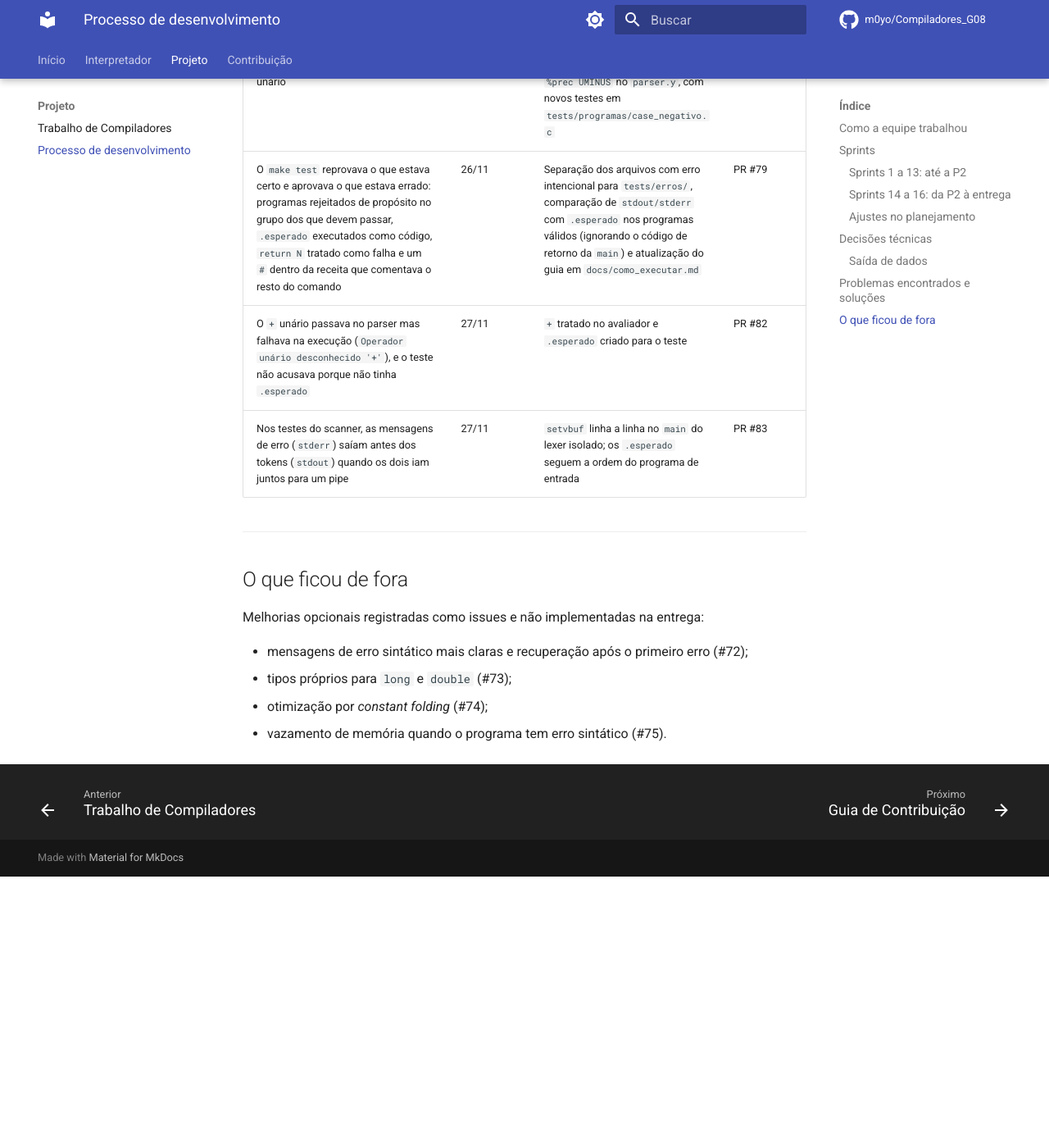
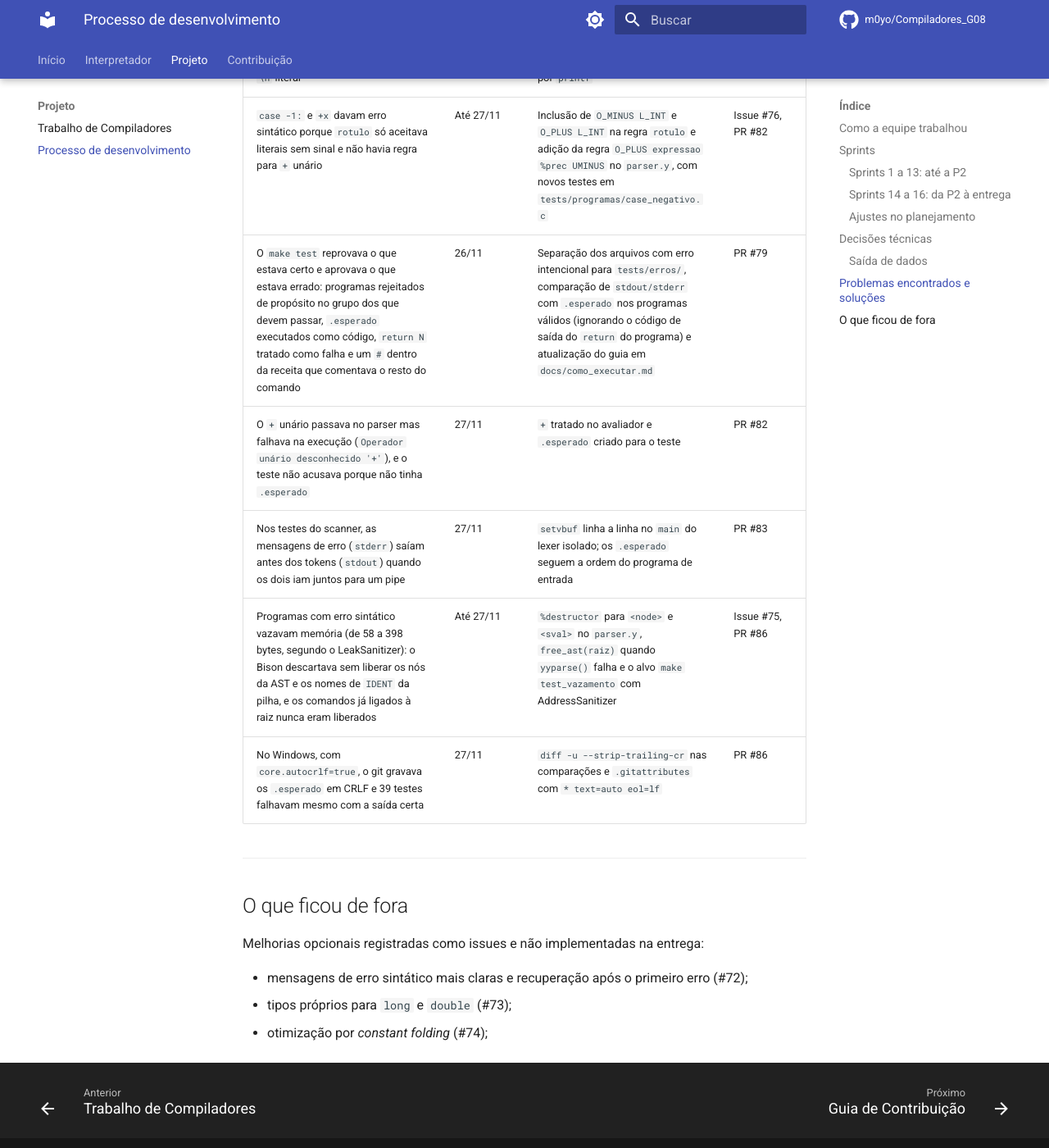
Before and after one commit to m0yo/Compiladores_G08, an MkDocs documentation site: the page built from docs/processo.md, in a window 1280 px wide and 1400 px high, scrolled down 7475 px. Shown: the whole window at 82% size. Built offline with MkDocs 1.6.1 and Material for MkDocs 9.7.7, drawn with Linux system fonts in a browser that asks for light colours; comment, search, counter and statistics services are not loaded; before the commit the page ends 8544 px from its top, so only the background shows below that; some of the changed text lies outside the part shown.

Commit message:
📚 docs: atualizar o processo.md com os PRs #86 e #88
- Fechamento: memória em erros sintáticos e CRLF (PR #86) e modo
  silencioso (PR #88)
- problemas e soluções: vazamento em erros sintáticos (#75) e falhas do
  make test com CRLF no Windows
- remove o #75 de "O que ficou de fora", já resolvido no PR #86
- troca "return da main" por "return do programa": a linguagem não tem
  funções

```diff
--- a/docs/processo.md
+++ b/docs/processo.md
@@ -43,7 +43,7 @@ As sprints vão de terça a segunda, de modo que cada uma termina antes da revis
 | 14 | 10/11 a 18/11 | Parser completo (declarações, atribuições, `if`, `while`, `for`, blocos); ações semânticas que criam a AST | Parser com declarações, expressões e todos os comandos de controle, documentado em `docs/parser.md` (PR #57); parser passa a construir a AST | Jefferson, Pedro |
 | 15 | 19/11 a 23/11 | Execução de ponta a ponta; análise semântica básica; `make test` | Programas completos executados de ponta a ponta (PR #58); strings, funções e structs retirados do lexer e do parser, com testes de rejeição (PR #59). A análise semântica e o `make test` ficaram para a sprint seguinte | Pedro, Jefferson |
 | 16 | 24/11 a 25/11 | Documentação, revisão cruzada, congelamento em 25/11 | `main` e `develop` reunidas (PRs #60 e #61); módulo de análise semântica com a linha de cada nó na AST; primeiros ajustes do `make test` e triagem dos testes de erro | Jefferson, Maria Clara, Clarice |
-| Fechamento | 26/11 a 29/11 | Ensaio da entrevista | Escopos aninhados, operador `%`, `default` no `switch`, curto-circuito em `&&`/`\|\|` e erro léxico para comentário não terminado (PR #81); `make test` com programas comparados com `.esperado` e programas que devem ser rejeitados, além de mover arquivos de erro para `tests/erros/` e documentar mudanças em `docs/como_executar.md` (PR #79); `case` com constante negativa e `+` unário (PR #82); testes do scanner (`tests/lexer/`, alvo `make test_lexer`) e de erros sintáticos (PR #83); README e tabela de estado atualizados (PR #84); documentação atualizada. Ensaio da entrevista | Pedro, Clarice, Jefferson, Júlia |
+| Fechamento | 26/11 a 29/11 | Ensaio da entrevista | Escopos aninhados, operador `%`, `default` no `switch`, curto-circuito em `&&`/`\|\|` e erro léxico para comentário não terminado (PR #81); `make test` com programas comparados com `.esperado` e programas que devem ser rejeitados, além de mover arquivos de erro para `tests/erros/` e documentar mudanças em `docs/como_executar.md` (PR #79); `case` com constante negativa e `+` unário (PR #82); testes do scanner (`tests/lexer/`, alvo `make test_lexer`) e de erros sintáticos (PR #83); README e tabela de estado atualizados (PR #84); memória liberada em erros sintáticos e `make test` imune a CRLF no Windows (PR #86); modo silencioso `-q` (PR #88); documentação atualizada. Ensaio da entrevista | Pedro, Clarice, Jefferson, Júlia, Maria Clara |
 
 ### Ajustes no planejamento
 
@@ -70,7 +70,7 @@ As sprints vão de terça a segunda, de modo que cada uma termina antes da revis
 | Análise semântica em módulo separado, numa passada antes da execução | Erros como variável não declarada, redeclaração e `break` fora de laço aparecem todos de uma vez, com a linha, e nada é executado. Avisos (conversão de `float` para `int`, divisão por zero literal, uso sem valor) não impedem a execução | `src/semantica.c`; [Análise Semântica](semantica.md) |
 | Linha do código-fonte gravada em cada nó da AST | Permite mensagens com a linha na análise semântica. Em `case` e `default`, a linha vem de uma ação no meio da regra, porque ao reduzir a regra o lexer já leu o token seguinte | `src/parser.y`, `src/ast.c` |
 | Erros em `stderr` e código de saída 1 | Separa o resultado do programa dos diagnósticos e permite que o `make test` confira se um programa foi rejeitado | `src/parser.y` |
-| `make test` com saídas esperadas | Cada programa válido de teste tem um `.esperado` com `stdout` e `stderr`, ignorando o código de saída do `return` da `main`; programas inválidos ficam isolados em `tests/erros/` e precisam terminar com código diferente de zero. Assim uma regressão quebra o `make test` | `Makefile`; [Como executar](como_executar.md) |
+| `make test` com saídas esperadas | Cada programa válido de teste tem um `.esperado` com `stdout` e `stderr`, ignorando o código de saída do `return` do programa; programas inválidos ficam isolados em `tests/erros/` e precisam terminar com código diferente de zero. Assim uma regressão quebra o `make test` | `Makefile`; [Como executar](como_executar.md) |
 | Rótulos de `case` com sinal e `+` unário resolvidos na gramática | Reaproveita os tokens `O_MINUS` e `O_PLUS` já gerados pelo scanner, evitando complexidade ou ambiguidades léxicas com números negativos | `src/parser.y` |
 | Testes do scanner ignoram o código numérico dos tokens | O código muda quando um token é adicionado ao parser (`%` e `default` mudaram os demais); comparar só o lexema e a linha evita quebrar os `.esperado` a cada token novo | `Makefile` (`make test_lexer`), `tests/lexer/` |
 | Arquivos gerados fora do git | `lex.yy.c`, `parser.tab.*` e binários vão para `build/`, que é ignorado; evita conflitos em arquivos que ninguém edita | `.gitignore`, `Makefile` |
@@ -104,9 +104,11 @@ Para programas com laços longos, em que o rastro imprime uma linha por atribui
 | Comentário `/*` sem fechamento: o lexer mostrava o erro, mas o programa executava e saía com código 0 | Até 26/11 | Contador de erros léxicos consultado pelo `main` depois do `yyparse()`; o programa não executa e sai com código 1 | Issue #67, PR #81 |
 | O `make test` da análise semântica e o da issue #68 conflitaram no `Makefile`; `echo "\n"` imprimia o `\n` literal | 26/11 | Merge manual que manteve a estrutura da #68, incluiu `tests/semantica/` e trocou `echo` por `printf` | PRs #79 e #81 |
 | `case -1:` e `+x` davam erro sintático porque `rotulo` só aceitava literais sem sinal e não havia regra para `+` unário | Até 27/11 | Inclusão de `O_MINUS L_INT` e `O_PLUS L_INT` na regra `rotulo` e adição da regra `O_PLUS expressao %prec UMINUS` no `parser.y`, com novos testes em `tests/programas/case_negativo.c` | Issue #76, PR #82 |
-| O `make test` reprovava o que estava certo e aprovava o que estava errado: programas rejeitados de propósito no grupo dos que devem passar, `.esperado` executados como código, `return N` tratado como falha e um `#` dentro da receita que comentava o resto do comando | 26/11 | Separação dos arquivos com erro intencional para `tests/erros/`, comparação de `stdout/stderr` com `.esperado` nos programas válidos (ignorando o código de retorno da `main`) e atualização do guia em `docs/como_executar.md` | PR #79 |
+| O `make test` reprovava o que estava certo e aprovava o que estava errado: programas rejeitados de propósito no grupo dos que devem passar, `.esperado` executados como código, `return N` tratado como falha e um `#` dentro da receita que comentava o resto do comando | 26/11 | Separação dos arquivos com erro intencional para `tests/erros/`, comparação de `stdout/stderr` com `.esperado` nos programas válidos (ignorando o código de saída do `return` do programa) e atualização do guia em `docs/como_executar.md` | PR #79 |
 | O `+` unário passava no parser mas falhava na execução (`Operador unário desconhecido '+'`), e o teste não acusava porque não tinha `.esperado` | 27/11 | `+` tratado no avaliador e `.esperado` criado para o teste | PR #82 |
 | Nos testes do scanner, as mensagens de erro (`stderr`) saíam antes dos tokens (`stdout`) quando os dois iam juntos para um pipe | 27/11 | `setvbuf` linha a linha no `main` do lexer isolado; os `.esperado` seguem a ordem do programa de entrada | PR #83 |
+| Programas com erro sintático vazavam memória (de 58 a 398 bytes, segundo o LeakSanitizer): o Bison descartava sem liberar os nós da AST e os nomes de `IDENT` da pilha, e os comandos já ligados à raiz nunca eram liberados | Até 27/11 | `%destructor` para `<node>` e `<sval>` no `parser.y`, `free_ast(raiz)` quando `yyparse()` falha e o alvo `make test_vazamento` com AddressSanitizer | Issue #75, PR #86 |
+| No Windows, com `core.autocrlf=true`, o git gravava os `.esperado` em CRLF e 39 testes falhavam mesmo com a saída certa | 27/11 | `diff -u --strip-trailing-cr` nas comparações e `.gitattributes` com `* text=auto eol=lf` | PR #86 |
 
 ---
 
@@ -117,4 +119,3 @@ Melhorias opcionais registradas como issues e não implementadas na entrega:
 * mensagens de erro sintático mais claras e recuperação após o primeiro erro (#72);
 * tipos próprios para `long` e `double` (#73);
 * otimização por *constant folding* (#74);
-* vazamento de memória quando o programa tem erro sintático (#75).
```
